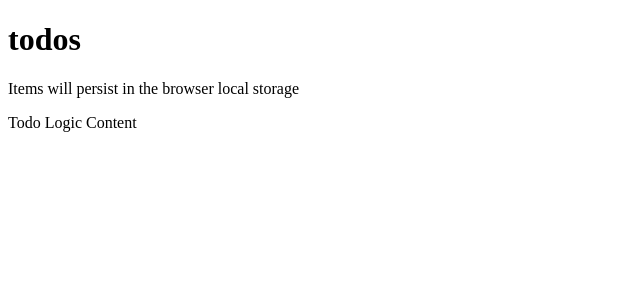
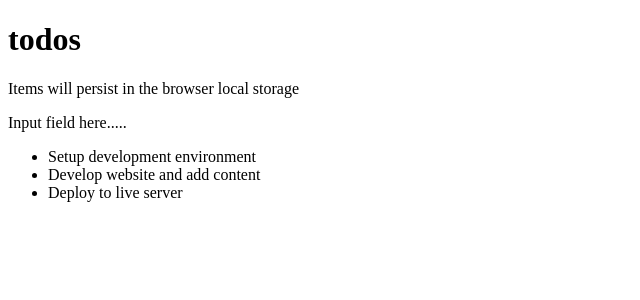
Before and after one commit to ctokoli/Todo-With-React, a React (Vite) app: page / in a window 1280 px wide. Shown: the top 300 px of the page, without its empty margins (0-640 px from the left). Built offline with nearby package versions, Linux system fonts and the light colour scheme.

Commit message:
Update TodosLogic.jsx

```diff
--- a/src/components/TodosLogic.jsx
+++ b/src/components/TodosLogic.jsx
@@ -1,6 +1,29 @@
+import InputTodo from "@/components/InputTodo";
+import TodosList from "@/components/TodosList";
+
 const TodosLogic = () => {
+    const todos = [
+        {
+          id: 1,
+          title: 'Setup development environment',
+          completed: true,
+        },
+        {
+          id: 2,
+          title: 'Develop website and add content',
+          completed: false,
+        },
+        {
+          id: 3,
+          title: 'Deploy to live server',
+          completed: false,
+        },
+      ];
     return (
-        <div>Todo Logic Content</div>
+        <div>
+            <InputTodo/>
+            <TodosList todosProps={todos}/>
+        </div>
      );
 }
 
```
